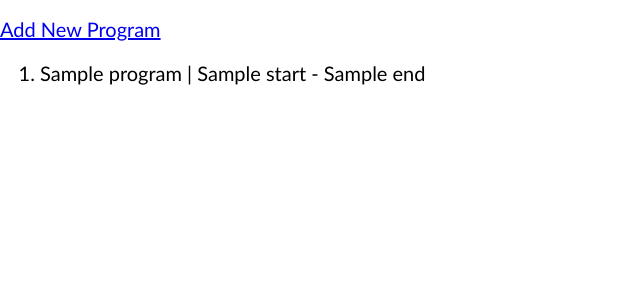
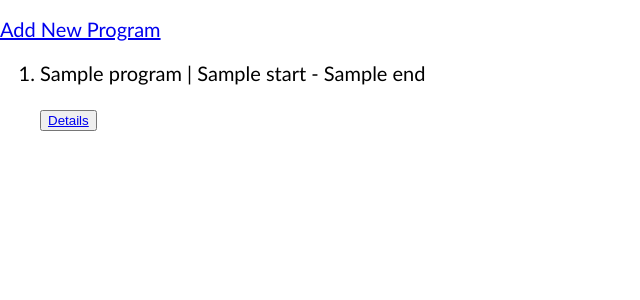
Before and after one commit to nss-cohort-40/banagzon-workforce-mgt-lumberjacks, a Django app: template hrapp/templates/training_programs/list.html in a window 1280 px wide. Shown: the part 151-451 px from the top of the page, without its empty margins (0-640 px from the left). Run offline with Django 3.2, Linux system fonts and the light colour scheme; the template is opened without the code that fills it: most values are stand-ins (such as "Sample title", 1, 10 or a date in 2020).

Commit message:
added link to details from training program list

```diff
--- a/hrapp/templates/training_programs/list.html
+++ b/hrapp/templates/training_programs/list.html
@@ -7,6 +7,9 @@
 {% for program in all_training %}
     <li>
         <p>{{ program }} | {{program.start}} - {{program.end}}</p>
+        <button type="button">
+            <a href="{% url 'hrapp:training' program.id %}">Details</a>
+        </button>
     </li>
 {% endfor %}
 </ol>
```
